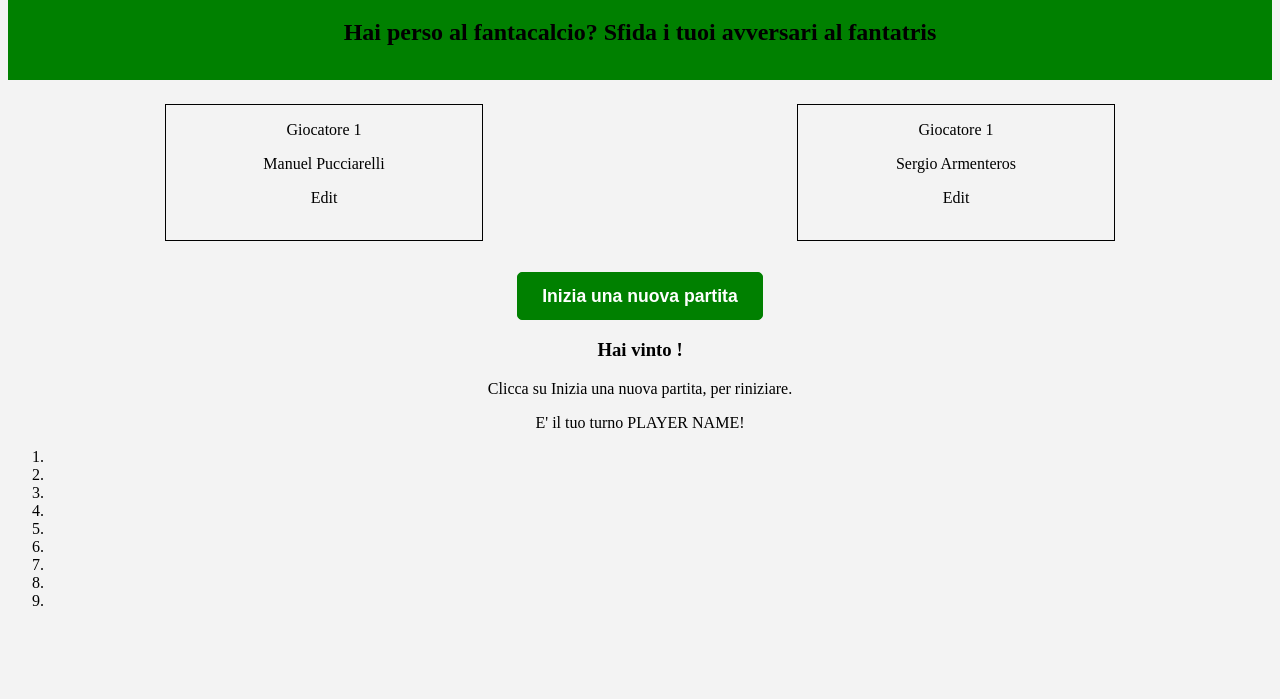
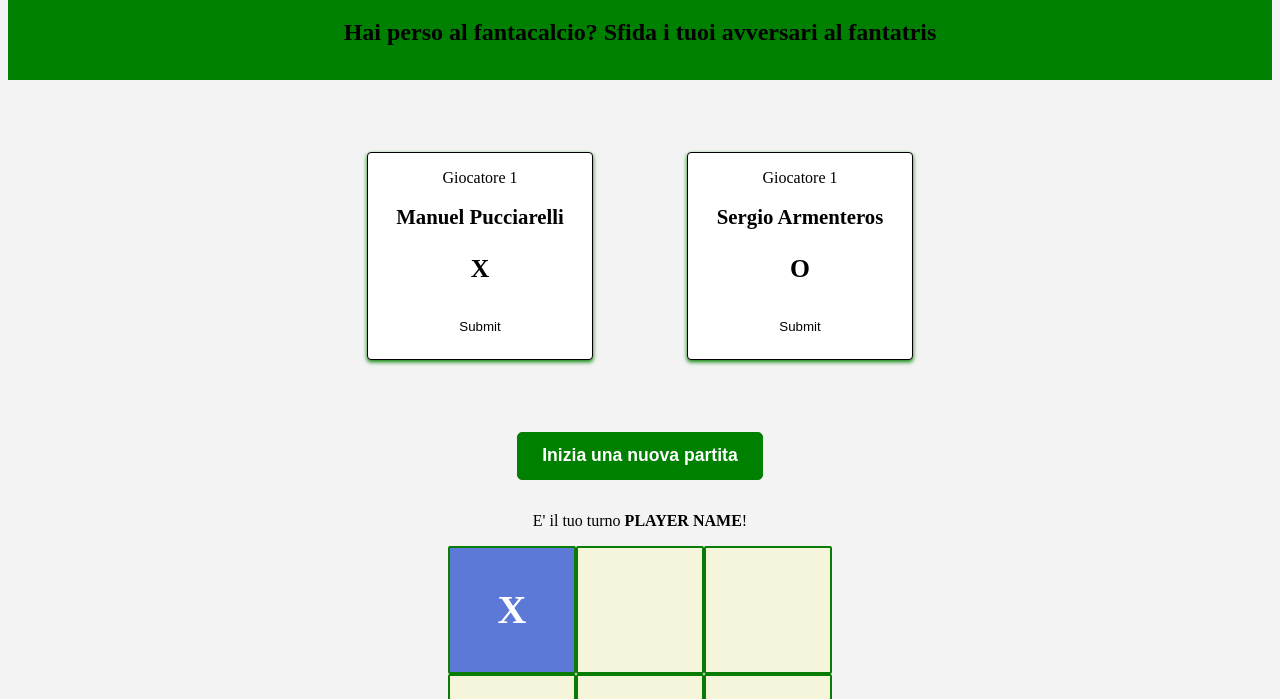
Before and after one commit to ggglni/fanta-tris, a plain HTML site: page indext.html in a window 1280 px wide. Shown: the part 101-800 px from the top of the page. Drawn offline with Linux system fonts and the light colour scheme.

Commit message:
style game board done

```diff
--- /dev/null
+++ b/game.css
@@ -0,0 +1,56 @@
+#gioco-attivo{
+    text-align: center;
+    margin: 2rem 0 5rem 0;
+    /* display: none; */
+}
+
+#game-over{
+    width: 90%;
+    max-width: 40rem;
+    margin: auto;
+    padding: 1rem 2rem;
+    background-color: rgb(50,5,87);
+    color: white;
+    box-shadow: 0 2px 8px rgba(0,0,0,0.2);
+    border-radius: 4px;
+    display: none;
+}
+
+#active-player-name {
+    font-weight: bold;
+
+}
+
+#game-board {
+    list-style: none;
+    margin: 1rem 0;
+    padding: 0;
+    display: grid;
+    grid-template-columns: repeat(3, 8rem); /*6rem 6rem 6rem*/
+    grid-template-rows: repeat(3,8rem); /*6rem 6rem 6rem*/
+    justify-content: center;
+}
+
+#game-board li{
+    border: 2px solid rgb(7, 126, 3);
+    border-radius: 2px;
+    background-color: beige;
+    /* background-image: ; */
+    cursor: pointer;
+    display: flex;
+    justify-content: center;
+    align-items: center;
+    font-size: 2.5rem;
+    font-weight: bold;
+}
+
+#game-board li:hover{
+    background-color: rgb(92, 121, 216);
+
+}
+
+#game-board li.disabled {
+    background-color: rgb(92, 121, 216);
+    cursor: default;
+    color: white;
+}
--- a/indext.html
+++ b/indext.html
@@ -7,6 +7,7 @@
     <link href="style.css" rel='stylesheet'>
     <link href="overlay.css" rel='stylesheet'>
     <link href="configuration.css" rel='stylesheet'>
+    <link href="game.css" rel='stylesheet'>
     <script src='game.js'></script>
     <title>Fantatris</title>
 </head>
@@ -34,35 +35,35 @@
         <section id="tabellone">
             <div id="giocatore">
                 <p>Giocatore 1</p>
-                <p id="nome-giocatore">Manuel Pucciarelli</p>
-                <p id="score"></p>
-                <p>Edit</p>
+                <h2>Manuel Pucciarelli</h2>
+                <p id="player-symbol">X</p>
+                <button>Submit</button>
             </div>
             <div id="giocatore">
                 <p>Giocatore 1</p>
-                <p id="nome-giocatore">Sergio Armenteros</p>
-                <p id="score"></p>
-                <p>Edit</p>
+                <h2>Sergio Armenteros</h2>
+                <p id="player-symbol">O</p>
+                <button>Submit</button>
             </div>
         </section>
         <button class="btn">Inizia una nuova partita</button>
         <section id="gioco-attivo">
-            <article>
+            <article id="game-over">
                 <h3>Hai vinto <span id="winner"></span>!</h3>
                 <p>Clicca su Inizia una nuova partita, per riniziare.</p>
             </article>
             <p>E' il tuo turno <span id="active-player-name">PLAYER NAME</span>!</p>
-            <ol>
-                <li></li>
+            <ol id="game-board">
+                <li class="disabled">X</li>
                 <li></li>
                 <li></li>
 
                 <li></li>
-                <li></li>
+                <li>O</li>
                 <li></li>
 
                 <li></li>
-                <li></li>
+                <li>X</li>
                 <li></li>
             </ol>
         </section>
--- a/style.css
+++ b/style.css
@@ -51,14 +51,43 @@ header h1{
 #tabellone {
     display: flex;
     justify-content: space-around;
-    width: 100%;
-    height: 12rem;
-    margin: 0px auto;
+    width: 90%;
+    max-width: 40rem;
+    margin: 3rem auto;
+    text-align: center;
 }
 
 #giocatore {
-    width: 25%;
+    width: 35%;
     height: 70%;
     margin: 1.5rem;
     border: 1px solid black;
+    border-radius: 4px;
+    box-shadow: 0 2px 4px green;
+    background-color: white;
 }
+
+#giocatore h2{
+    font-size: 1.3rem;
+}
+
+#giocatore #player-symbol{
+    font-size: 1.6rem;
+    font-weight: bold;
+}
+
+#giocatore button{
+    background-color: white;
+    border-radius: 2px;
+    border: 1px solid white;
+    padding: 0.5rem 1rem;
+    margin-bottom: 1rem;
+}
+
+#giocatore button:hover{
+    background-color: rgb(182, 236, 175);
+    border-radius: 2px;
+    border: 1px solid rgb(182, 236, 175);
+    padding: 0.5rem 1rem;
+    margin-bottom: 1rem;
+}
```
